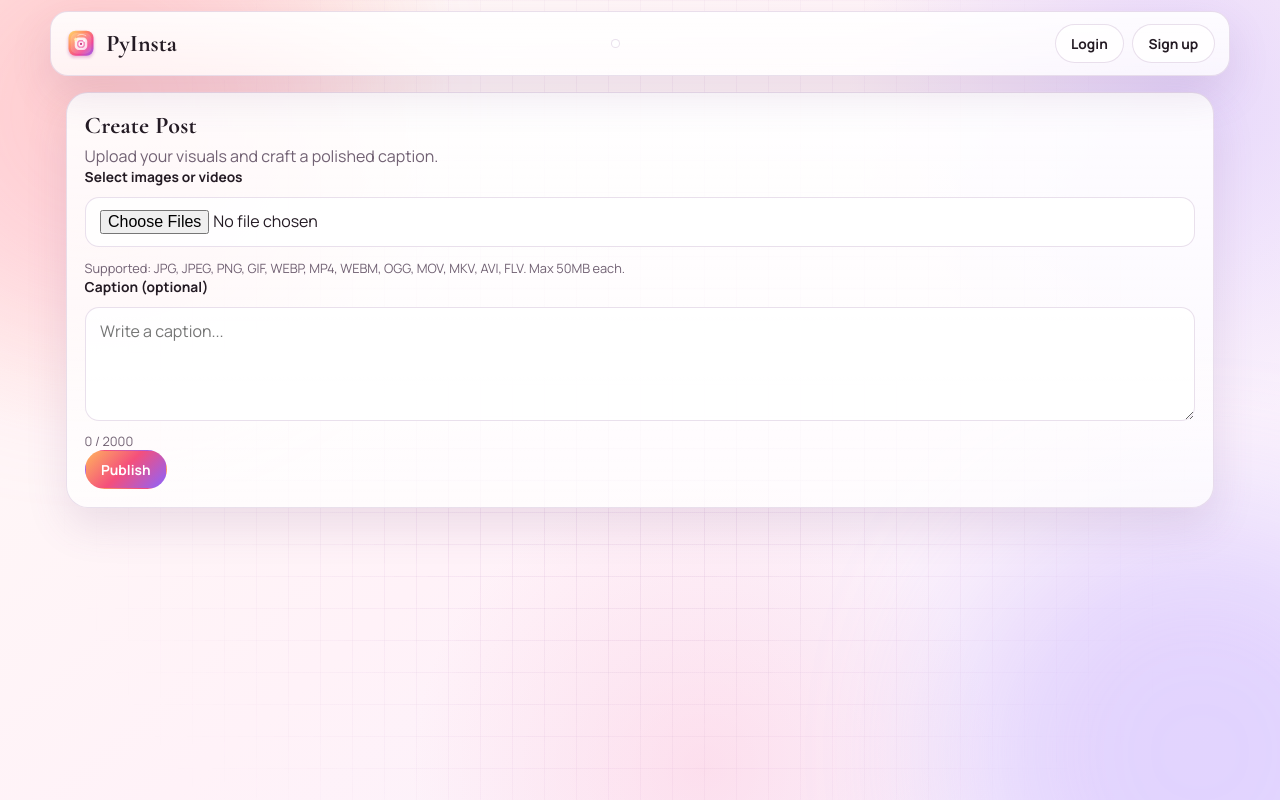
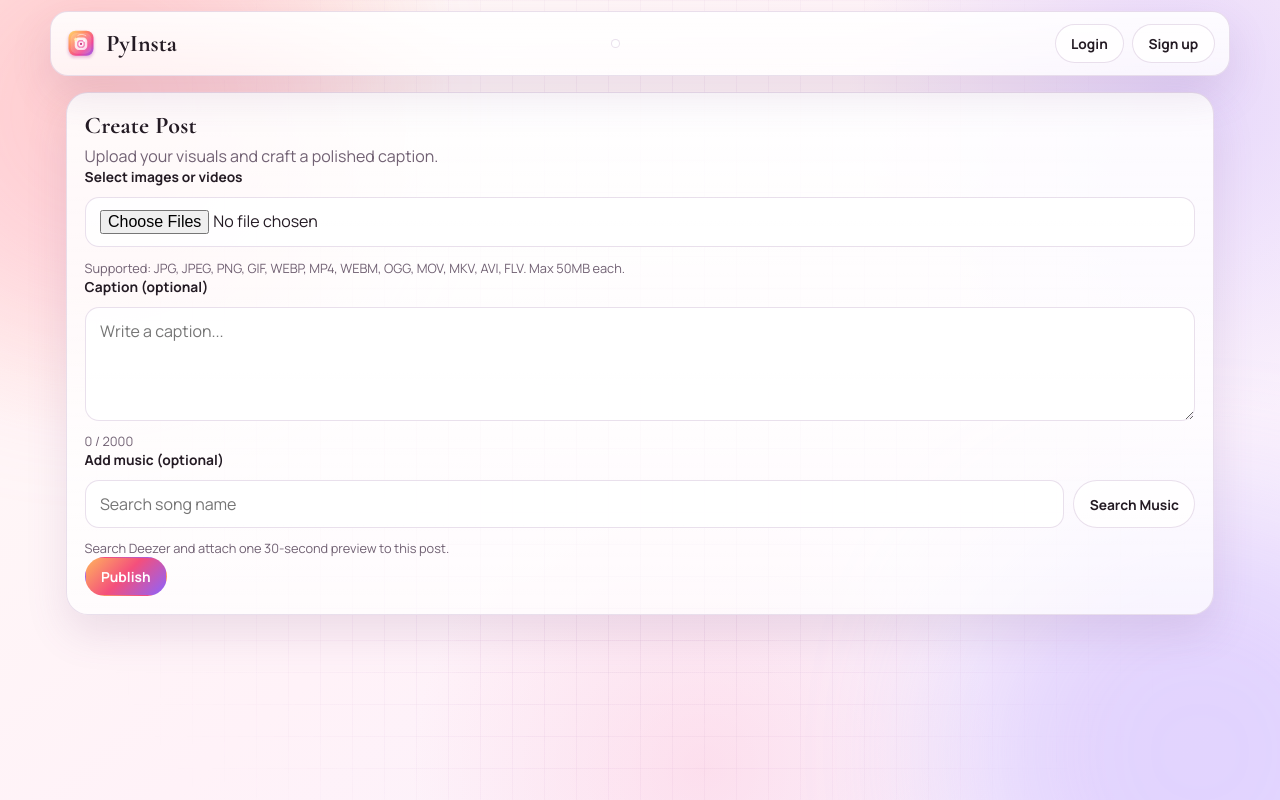
Before and after one commit to Mohit-Navare/PYINSTA, a Flask app: template templates/create_snap.html in a window 1280 px wide. Run offline with Flask 3, Linux system fonts and the light colour scheme; the template is opened without the code that fills it, so the values that code supplies are empty; parts of the project's set-up code (start-up, migrations or seed data) failed here and were passed over.

Commit message:
Update create_snap.html

```diff
--- a/templates/create_snap.html
+++ b/templates/create_snap.html
@@ -23,6 +23,24 @@
             <small id="char-count">0 / 2000</small>
         </div>
 
+        <div class="form-group">
+            <label for="musicQuery">Add music (optional)</label>
+            <div class="music-search-row">
+                <input type="text" id="musicQuery" placeholder="Search song name">
+                <button type="button" id="musicSearchBtn" class="btn">Search Music</button>
+            </div>
+            <small>Search Deezer and attach one 30-second preview to this post.</small>
+        </div>
+
+        <div id="musicResults" class="music-results" aria-live="polite"></div>
+        <div id="selectedMusic" class="selected-music"></div>
+
+        <input type="hidden" name="track_id" id="track_id">
+        <input type="hidden" name="track_title" id="track_title">
+        <input type="hidden" name="artist_name" id="artist_name">
+        <input type="hidden" name="album_cover" id="album_cover">
+        <input type="hidden" name="preview_url" id="preview_url">
+
         <button type="submit" class="btn btn-primary">Publish</button>
     </form>
 </div>
@@ -33,12 +51,118 @@
 document.addEventListener('DOMContentLoaded', function () {
     const textarea = document.getElementById('caption');
     const charCount = document.getElementById('char-count');
+    const searchBtn = document.getElementById('musicSearchBtn');
+    const musicQuery = document.getElementById('musicQuery');
+    const resultsDiv = document.getElementById('musicResults');
+    const selectedDiv = document.getElementById('selectedMusic');
 
-    if (!textarea || !charCount) return;
+    if (textarea && charCount) {
+        textarea.addEventListener('input', function () {
+            charCount.textContent = this.value.length + ' / 2000';
+        });
+    }
 
-    textarea.addEventListener('input', function () {
-        charCount.textContent = this.value.length + ' / 2000';
+    if (!searchBtn || !musicQuery || !resultsDiv || !selectedDiv) return;
+
+    searchBtn.addEventListener('click', searchMusic);
+    musicQuery.addEventListener('keydown', function (event) {
+        if (event.key === 'Enter') {
+            event.preventDefault();
+            searchMusic();
+        }
     });
+
+    async function searchMusic() {
+        const query = musicQuery.value.trim();
+        resultsDiv.innerHTML = '';
+
+        if (!query) {
+            resultsDiv.innerHTML = '<p class="music-empty">Type a song name first.</p>';
+            return;
+        }
+
+        searchBtn.disabled = true;
+        searchBtn.textContent = 'Searching...';
+
+        try {
+            const response = await fetch(`/search-music?q=${encodeURIComponent(query)}`);
+            const result = await response.json();
+
+            if (!response.ok || !result.data || result.data.length === 0) {
+                resultsDiv.innerHTML = '<p class="music-empty">No songs found.</p>';
+                return;
+            }
+
+            result.data.forEach(function (track) {
+                const item = document.createElement('div');
+                item.className = 'music-result-item';
+
+                const cover = track.cover || '';
+                const preview = track.preview || '';
+                const title = track.title || 'Unknown title';
+                const artist = track.artist || 'Unknown artist';
+
+                item.innerHTML = `
+                    <div class="music-result-meta">
+                        ${cover ? `<img src="${cover}" alt="${title} cover">` : '<div class="music-cover-fallback">No Cover</div>'}
+                        <div class="music-track-copy">
+                            <strong>${title}</strong>
+                            <span>${artist}</span>
+                        </div>
+                    </div>
+                    ${preview ? `<audio controls src="${preview}"></audio>` : '<small class="music-muted">Preview unavailable for this track.</small>'}
+                    <button type="button" class="btn">Select</button>
+                `;
+
+                const selectBtn = item.querySelector('button');
+                selectBtn.addEventListener('click', function () {
+                    selectMusic(track);
+                });
+
+                resultsDiv.appendChild(item);
+            });
+        } catch (error) {
+            resultsDiv.innerHTML = '<p class="music-empty">Unable to fetch songs right now.</p>';
+        } finally {
+            searchBtn.disabled = false;
+            searchBtn.textContent = 'Search Music';
+        }
+    }
+
+    function selectMusic(track) {
+        document.getElementById('track_id').value = track.id || '';
+        document.getElementById('track_title').value = track.title || '';
+        document.getElementById('artist_name').value = track.artist || '';
+        document.getElementById('album_cover').value = track.cover || '';
+        document.getElementById('preview_url').value = track.preview || '';
+
+        const cover = track.cover || '';
+        const preview = track.preview || '';
+        const title = track.title || 'Unknown title';
+        const artist = track.artist || 'Unknown artist';
+
+        selectedDiv.innerHTML = `
+            <h4>Selected Music</h4>
+            <div class="selected-music-card">
+                ${cover ? `<img src="${cover}" alt="${title} cover">` : '<div class="music-cover-fallback">No Cover</div>'}
+                <div>
+                    <p><strong>${title}</strong> - ${artist}</p>
+                    ${preview ? `<audio controls src="${preview}"></audio>` : '<small class="music-muted">Preview unavailable for this track.</small>'}
+                </div>
+            </div>
+            <button type="button" id="clearSelectedMusic" class="btn btn-small">Remove selected music</button>
+        `;
+
+        const clearBtn = document.getElementById('clearSelectedMusic');
+        clearBtn.addEventListener('click', function () {
+            document.getElementById('track_id').value = '';
+            document.getElementById('track_title').value = '';
+            document.getElementById('artist_name').value = '';
+            document.getElementById('album_cover').value = '';
+            document.getElementById('preview_url').value = '';
+            selectedDiv.innerHTML = '';
+        });
+    }
 });
 </script>
 {% endblock %}
```
